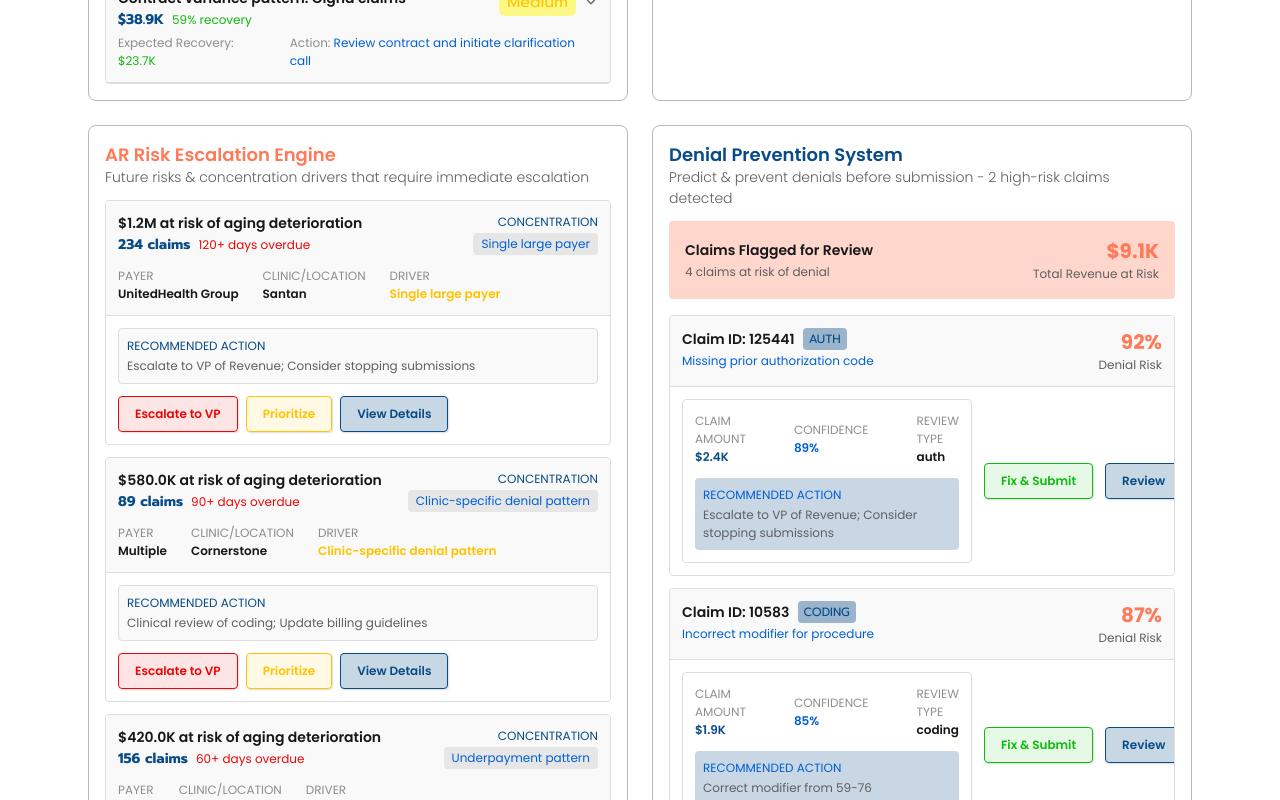
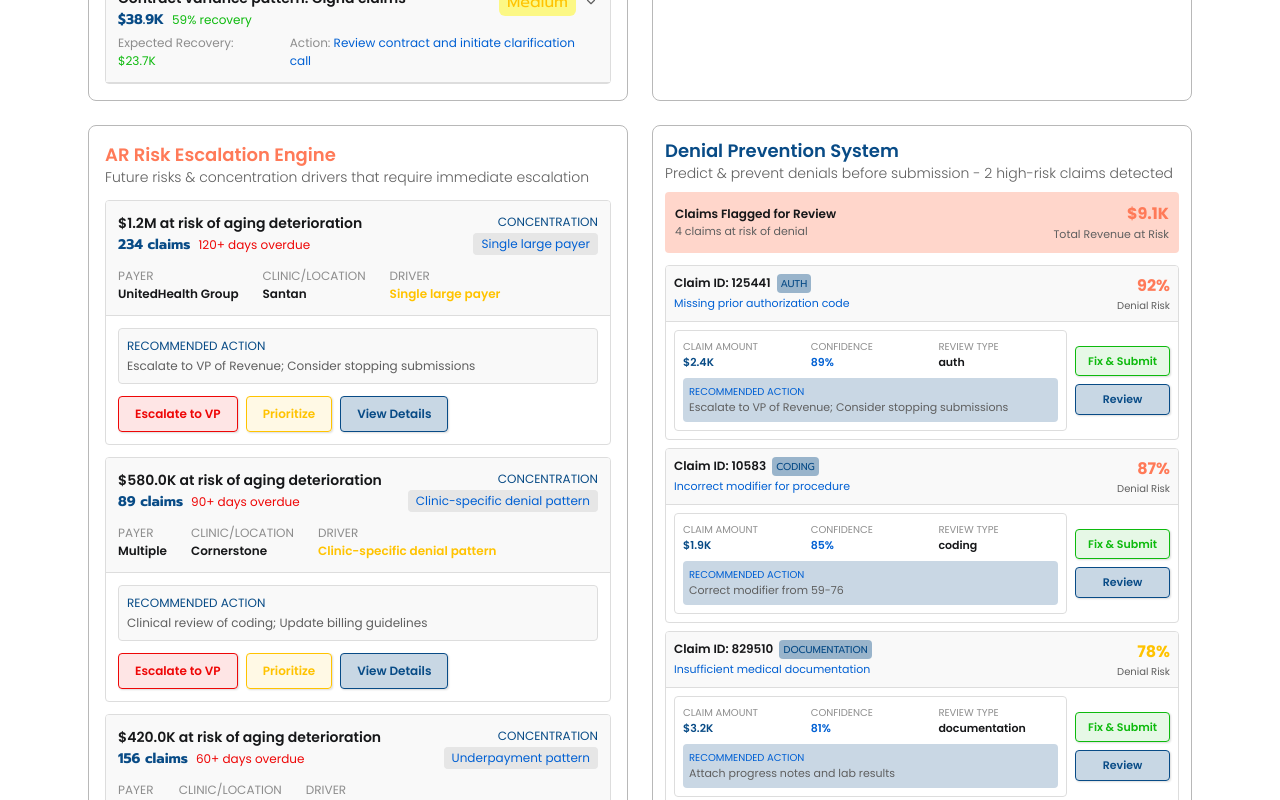
Before and after one commit to zeeshan-asc/intracare-rcm-fe, a React (Vite) app: page /revenue-opportunity in a window 1280 px wide. Shown: the part 1200-2000 px from the top of the page. Built offline with nearby package versions, Linux system fonts and the light colour scheme.

Commit message:
Screen size adjustment

```diff
--- a/src/components/dashboard/EntityContributionIntelligence.jsx
+++ b/src/components/dashboard/EntityContributionIntelligence.jsx
@@ -208,7 +208,7 @@ export function EntityContributionIntelligence() {
       </div>
 
       {/* Payer & Clinic Rankings */}
-      <div className="grid grid-cols-1 lg:grid-cols-2 gap-4 mb-4">
+      <div className="grid grid-cols-1 xl:grid-cols-2 gap-4 mb-4">
         {/* Payer Ranking */}
         <div>
           <div className="flex items-center gap-2 mb-3">
--- a/src/components/operational-intelligence/PayerBehaviorIntelligence.jsx
+++ b/src/components/operational-intelligence/PayerBehaviorIntelligence.jsx
@@ -62,7 +62,7 @@ const payers = [
 function FilterTabs() {
   const tabs = ['By Status', 'By Volume', 'By Denials', 'By Delays'];
   return (
-    <div className="flex items-center gap-1 bg-surface-muted rounded-lg p-1 overflow-x-auto">
+    <div className="flex flex-wrap items-center gap-1 bg-surface-muted rounded-lg p-1">
       {tabs.map((tab, index) => (
         <button
           key={tab}
@@ -156,7 +156,7 @@ export function PayerBehaviorIntelligence() {
         <FilterTabs />
       </div>
 
-      <div className="grid grid-cols-1 sm:grid-cols-2 md:grid-cols-3 lg:grid-cols-5 gap-3">
+      <div className="grid grid-cols-1 sm:grid-cols-2 md:grid-cols-3 xl:grid-cols-5 gap-3">
         {payers.map((payer) => (
           <PayerCard key={payer.id} {...payer} />
         ))}
--- a/src/components/operational-intelligence/TrendIntelligenceSurface.jsx
+++ b/src/components/operational-intelligence/TrendIntelligenceSurface.jsx
@@ -149,7 +149,7 @@ export function TrendIntelligenceSurface() {
           <LegendItem color="bg-danger" label="Critical" />
         </div>
       </div>
-      <div className="grid grid-cols-1 sm:grid-cols-2 lg:grid-cols-4 gap-3">
+      <div className="grid grid-cols-1 sm:grid-cols-2 xl:grid-cols-4 gap-3">
         {metrics.map((metric) => (
           <MetricCard
             key={metric.id}
--- a/src/components/revenue-opportunity/DenialPreventionSystem.jsx
+++ b/src/components/revenue-opportunity/DenialPreventionSystem.jsx
@@ -1,4 +1,3 @@
-import { ChevronUp } from 'lucide-react';
 import { Card, CardHeader } from '../shared';
 
 const claimTypes = {
@@ -59,60 +58,61 @@ function ClaimCard({ claim }) {
 
   return (
     <div className="border border-surface-border rounded overflow-hidden">
-      <div className="bg-[#f9f9f9] border-b border-surface-border p-3">
-        <div className="flex items-start justify-between gap-3">
+      <div className="bg-[#f9f9f9] border-b border-surface-border p-2">
+        <div className="flex items-start justify-between gap-2">
           <div className="flex-1 min-w-0">
-            <div className="flex items-center gap-2">
-              <p className="font-poppins font-semibold text-sm text-text-primary">
+            <div className="flex items-center gap-1.5">
+              <p className="font-poppins font-semibold text-xs text-text-primary">
                 Claim ID: {claim.id}
               </p>
-              <span className={`px-1.5 py-0.5 rounded text-xs font-prompt ${typeConfig.color}`}>
+              <span className={`px-1 py-0.5 rounded text-[10px] font-prompt ${typeConfig.color}`}>
                 {typeConfig.label}
               </span>
             </div>
-            <p className="font-poppins text-xs text-primary-accent mt-0.5">
+            <p className="font-poppins text-[11px] text-primary-accent mt-0.5">
               {claim.issue}
             </p>
           </div>
           <div className="text-right shrink-0">
-            <p className={`font-poppins font-bold text-xl ${claim.riskColor}`}>
+            <p className={`font-poppins font-bold text-base ${claim.riskColor}`}>
               {claim.denialRisk}%
             </p>
-            <p className="font-poppins text-xs text-text-secondary">
+            <p className="font-poppins text-[10px] text-text-secondary">
               Denial Risk
             </p>
           </div>
         </div>
-
       </div>
 
-      <div className="p-3 flex items-center gap-3">
-        <div className="flex-1 bg-surface border border-surface-border rounded p-3">
-          <div className="flex items-center gap-10 md:gap-12">
+      <div className="p-2 flex flex-col lg:flex-row lg:items-center gap-2">
+        <div className="flex-1 bg-surface border border-surface-border rounded p-2">
+          <div className="grid grid-cols-2 sm:grid-cols-3 gap-2">
             <div>
-              <p className="font-poppins text-xs text-text-secondary/70 uppercase">Claim Amount</p>
-              <p className="font-poppins font-semibold text-xs text-primary">{claim.claimAmount}</p>
+              <p className="font-poppins text-[10px] text-text-secondary/70 uppercase">Claim Amount</p>
+              <p className="font-poppins font-semibold text-[11px] text-primary">{claim.claimAmount}</p>
             </div>
             <div>
-              <p className="font-poppins text-xs text-text-secondary/70 uppercase">Confidence</p>
-              <p className="font-poppins font-semibold text-xs text-primary-accent">{claim.confidence}</p>
+              <p className="font-poppins text-[10px] text-text-secondary/70 uppercase">Confidence</p>
+              <p className="font-poppins font-semibold text-[11px] text-primary-accent">{claim.confidence}</p>
             </div>
             <div>
-              <p className="font-poppins text-xs text-text-secondary/70 uppercase">Review Type</p>
-              <p className="font-poppins font-semibold text-xs text-text-primary">{claim.reviewType}</p>
+              <p className="font-poppins text-[10px] text-text-secondary/70 uppercase">Review Type</p>
+              <p className="font-poppins font-semibold text-[11px] text-text-primary">{claim.reviewType}</p>
             </div>
           </div>
-          <div className="bg-surface-highlight rounded p-2 mt-3">
-            <p className="font-poppins text-xs text-primary-accent uppercase">Recommended Action</p>
-            <p className="font-poppins text-xs text-text-secondary mt-0.5">{claim.recommendedAction}</p>
+          <div className="bg-surface-highlight rounded p-1.5 mt-2">
+            <p className="font-poppins text-[10px] text-primary-accent uppercase">Recommended Action</p>
+            <p className="font-poppins text-[11px] text-text-secondary">{claim.recommendedAction}</p>
           </div>
         </div>
-        <button className="bg-success/10 border border-success text-success font-poppins font-semibold text-xs py-2 px-4 rounded shadow-sm hover:bg-success hover:text-white transition-colors cursor-pointer whitespace-nowrap">
-          Fix & Submit
-        </button>
-        <button className="bg-primary-muted border border-primary text-primary font-poppins font-semibold text-xs py-2 px-4 rounded shadow-sm hover:bg-primary hover:text-white transition-colors cursor-pointer">
-          Review
-        </button>
+        <div className="flex flex-wrap gap-2 lg:flex-col lg:w-auto">
+          <button className="bg-success/10 border border-success text-success font-poppins font-semibold text-[11px] py-1.5 px-3 rounded shadow-sm hover:bg-success hover:text-white transition-colors cursor-pointer whitespace-nowrap">
+            Fix & Submit
+          </button>
+          <button className="bg-primary-muted border border-primary text-primary font-poppins font-semibold text-[11px] py-1.5 px-3 rounded shadow-sm hover:bg-primary hover:text-white transition-colors cursor-pointer">
+            Review
+          </button>
+        </div>
       </div>
     </div>
   );
@@ -120,34 +120,34 @@ function ClaimCard({ claim }) {
 
 export function DenialPreventionSystem() {
   return (
-    <Card className="p-4">
+    <Card className="p-3">
       <CardHeader
         title="Denial Prevention System"
         subtitle="Predict & prevent denials before submission - 2 high-risk claims detected"
       />
 
-      <div className="bg-danger-muted rounded p-4 mt-3">
+      <div className="bg-danger-muted rounded p-2.5 mt-2">
         <div className="flex items-center justify-between">
           <div>
-            <p className="font-poppins font-semibold text-sm text-text-primary">
+            <p className="font-poppins font-semibold text-xs text-text-primary">
               Claims Flagged for Review
             </p>
-            <p className="font-poppins text-xs text-text-secondary mt-0.5">
+            <p className="font-poppins text-[11px] text-text-secondary">
               4 claims at risk of denial
             </p>
           </div>
           <div className="text-right">
-            <p className="font-poppins font-bold text-xl text-danger-accent">
+            <p className="font-poppins font-bold text-base text-danger-accent">
               $9.1K
             </p>
-            <p className="font-poppins text-xs text-text-secondary">
+            <p className="font-poppins text-[11px] text-text-secondary">
               Total Revenue at Risk
             </p>
           </div>
         </div>
       </div>
 
-      <div className="space-y-3 mt-4">
+      <div className="space-y-2 mt-3">
         {claims.map((claim) => (
           <ClaimCard key={claim.id} claim={claim} />
         ))}
--- a/src/components/revenue-opportunity/WorkflowOptimizationIntelligence.jsx
+++ b/src/components/revenue-opportunity/WorkflowOptimizationIntelligence.jsx
@@ -89,7 +89,7 @@ export function WorkflowOptimizationIntelligence() {
         subtitle="AI-driven recommendations to optimize staffing, routing, and contact timing"
       />
 
-      <div className="grid grid-cols-1 lg:grid-cols-3 gap-3 mt-3">
+      <div className="grid grid-cols-1 md:grid-cols-2 xl:grid-cols-3 gap-3 mt-3">
         <div className="border border-surface-border rounded-lg p-2">
           <h4 className="font-poppins font-semibold text-sm text-primary mb-2">
             Collector Performance
@@ -205,7 +205,7 @@ export function WorkflowOptimizationIntelligence() {
         <h4 className="font-poppins font-semibold text-sm text-primary mb-3">
           AI Optimization Recommendations
         </h4>
-        <div className="grid grid-cols-1 md:grid-cols-3 gap-4">
+        <div className="grid grid-cols-1 md:grid-cols-2 xl:grid-cols-3 gap-4">
           {recommendations.map((rec, index) => (
             <div key={index}>
               <p className="font-poppins text-xs text-primary">
```
Also changed, not shown: src/components/dashboard/PaymentBehaviorIntelligence.jsx (+4 -4 lines), src/components/operational-intelligence/ARRiskHeatmap.jsx (+8 -8 lines), src/components/revenue-opportunity/UnderpaymentDiscoveryEngine.jsx (+5 -5 lines).
